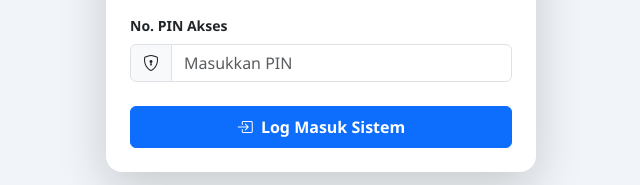
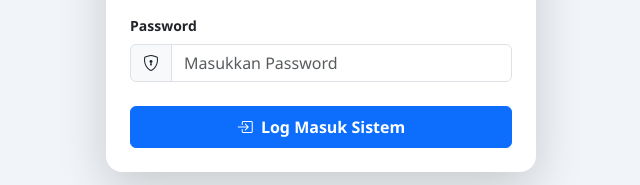
Before and after one commit to mohdtajudinsaifullah-bot/dashboard_rayuan, a plain HTML site: page index.html in a window 1280 px wide. Shown: the part 440-625 px from the top of the page, 319-959 px from the left. Drawn offline with nearby package versions, Linux system fonts and the light colour scheme.

Commit message:
Betulkan

```diff
--- a/index.html
+++ b/index.html
@@ -160,10 +160,10 @@
             </div>
           </div>
           <div class="mb-4">
-            <label class="form-label fw-semibold small">No. PIN Akses</label>
+            <label class="form-label fw-semibold small">Password</label>
             <div class="input-group">
               <span class="input-group-text"><i class="bi bi-shield-lock"></i></span>
-              <input type="password" id="loginPin" class="form-control" placeholder="Masukkan PIN" required />
+              <input type="password" id="loginPin" class="form-control" placeholder="Masukkan Password" required />
             </div>
           </div>
           <button type="submit" class="btn btn-primary w-100 fw-semibold py-2">
```
